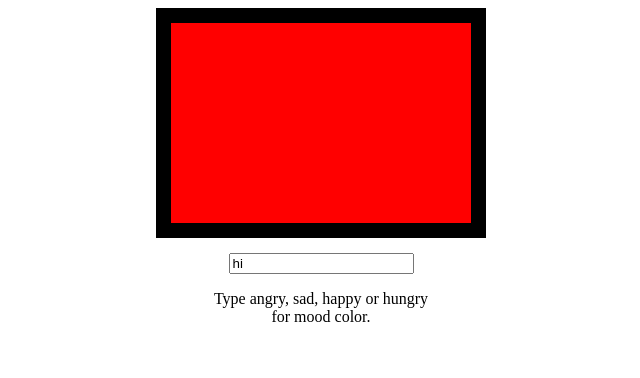
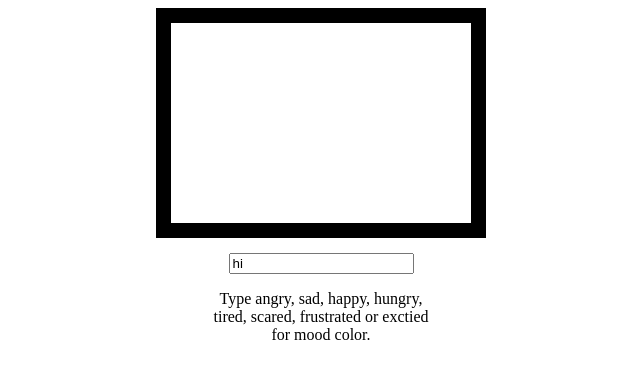
Before and after one commit to owenwrightSA/Mood-Board, a plain HTML site: page index.html in a window 1280 px wide. Shown: the whole page, without its empty margins (319-959 px from the left). Drawn offline with Linux system fonts and the light colour scheme.

Commit message:
more moods

```diff
--- a/index.html
+++ b/index.html
@@ -10,7 +10,7 @@
             <input type="text" id="response" value="hi">
         </div>
         <div id="instructions">
-            <p>Type angry, sad, happy or hungry for mood color.</p>
+            <p>Type angry, sad, happy, hungry, tired, scared, frustrated or exctied for mood color.</p>
         </div>
         <script src="script.js"></script>
     </body>
--- a/script.js
+++ b/script.js
@@ -3,6 +3,10 @@ var colorTable = {
     "sad": "blue",
     "happy": "yellow",
     "hungry": "orange",
+    "tired": "purple",
+    "scared": "brown",
+    "frustrated": "smoke",
+    "excited": "green",
 }
 
 function changeMood() {
--- a/style.css
+++ b/style.css
@@ -2,7 +2,7 @@
     width: 300px;
     height: 200px;
     border: 15px solid black;
-    background-color: red;
+    background-color: white;
     margin: auto;
     justify-content: left;
 }
```
